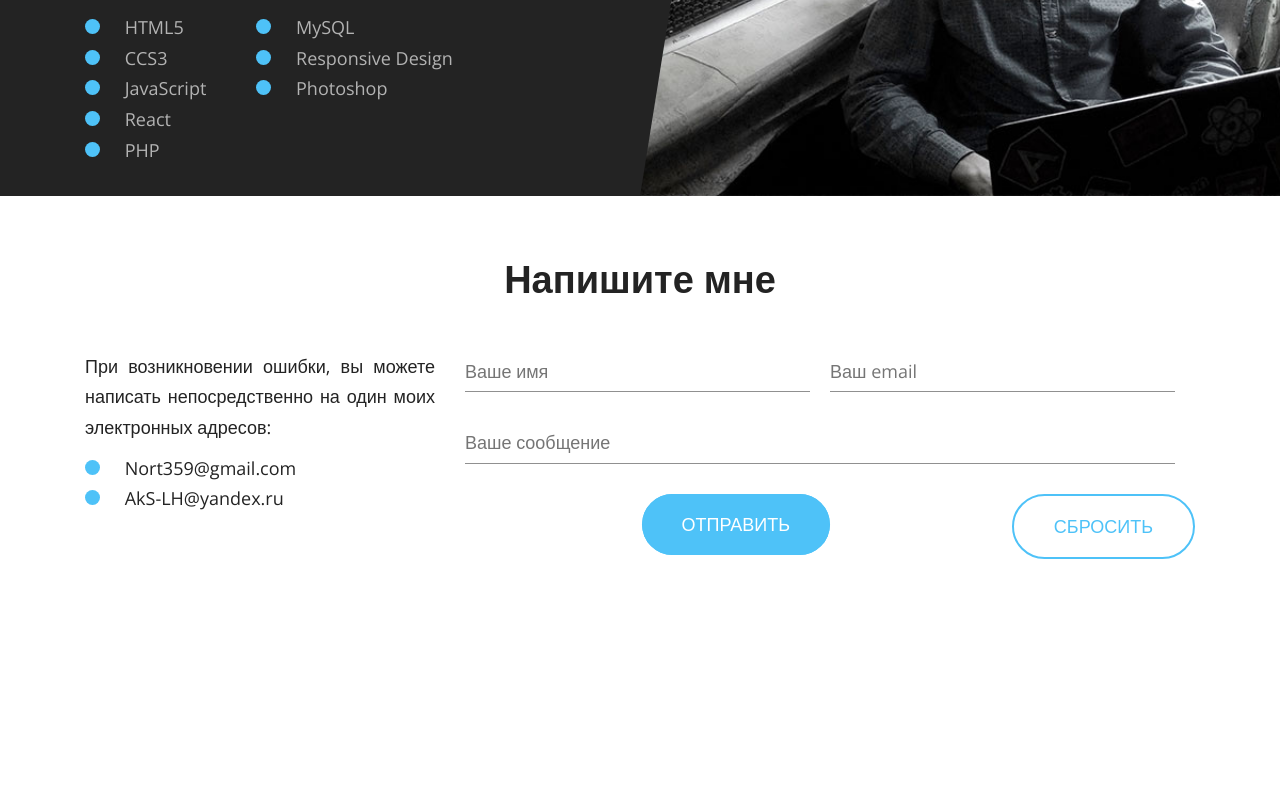
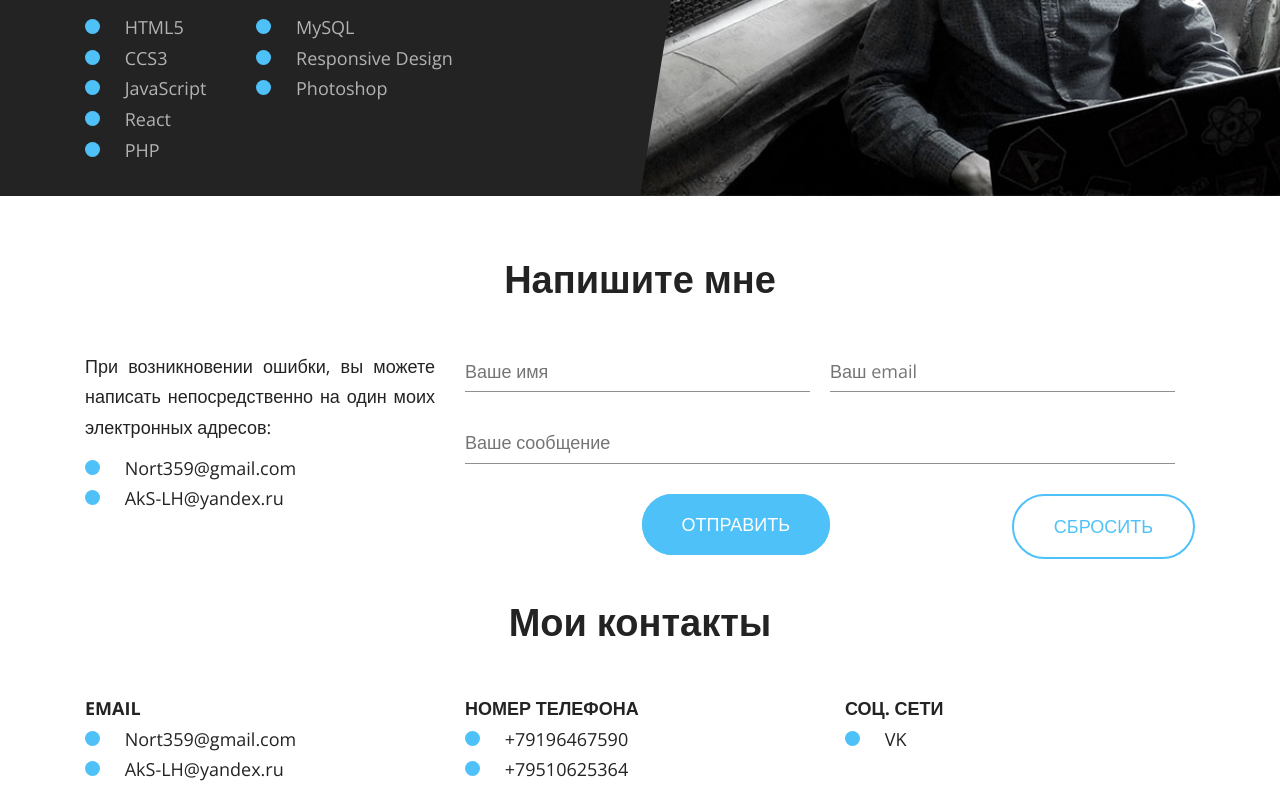
Before and after one commit to Nort359/My-Portfolio-Site, a website built with webpack: page src/index.html in a window 1280 px wide. Shown: the part 1669-2454 px from the top of the page. Built offline with nearby package versions, Linux system fonts and the light colour scheme.

Commit message:
Added contacts block

```diff
--- a/src/index.html
+++ b/src/index.html
@@ -269,5 +269,47 @@
             </div>
         </div>
     </section>
+
+    <section class="contacts container">
+        <div class="row">
+            <h2 class="heading">Мои контакты</h2>
+        </div>
+
+        <div class="row">
+            <div class="col-lg-4">
+                <div class="contacts__header">Email</div>
+                <div class="write-me__message__contact">
+                    <span class="write-me__message__marker"></span>
+                    <span class="write-me__message__title"><a href="mailto:Nort359@gmail.com">Nort359@gmail.com</a></span>
+                </div>
+
+                <div class="write-me__message__contact">
+                        <span class="write-me__message__marker"></span>
+                        <span class="write-me__message__title"><a href="mailto:AkS-LH@yandex.ru">AkS-LH@yandex.ru</a></span>
+                    </div>
+            </div>
+
+            <div class="col-lg-4">
+                <div class="contacts__header">Номер телефона</div>
+                <div class="write-me__message__contact">
+                    <span class="write-me__message__marker"></span>
+                    <span class="write-me__message__title">+79196467590</span>
+                </div>
+
+                <div class="contacts__message__contact">
+                    <span class="write-me__message__marker"></span>
+                    <span class="write-me__message__title">+79510625364</span>
+                </div>
+            </div>
+
+            <div class="col-lg-4">
+                <div class="contacts__header">Соц. сети</div>
+                <div class="write-me__message__contact">
+                    <span class="write-me__message__marker"></span>
+                    <span class="write-me__message__title"><a href="https://vk.com/id173995788" target="_blank">VK</a></span>
+                </div>
+            </div>
+        </div>
+    </section>
 </body>
 </html>
--- a/src/js/parts/inputs.js
+++ b/src/js/parts/inputs.js
@@ -34,14 +34,22 @@ const StylesUnderline = function(backgroundColor, transform) {
     this.transform = `scale(${transform})`;
 }
 
+// Стили для underline при событии input (change)
 const stylesOnChange = {
     valid: new StylesUnderline(greenColor, 1),
     invalid: new StylesUnderline(redColor, 1),
     byDefault: new StylesUnderline(mainColor, 1)
-}
+};
 
-const stylesOnBlur = Object.create(stylesOnChange);
-stylesOnBlur.valid = new StylesUnderline(greenColor, 0);
+// Стили для underline при событии focus
+const stylesOnFocus = Object.assign(stylesOnChange);
+
+// Стили для underline при событии blur
+const stylesOnBlur = {
+    valid: new StylesUnderline(greenColor, 0),
+    invalid: new StylesUnderline(redColor, 1),
+    byDefault: new StylesUnderline(mainColor, 0)
+};
 
 /**
  * Преобразовывает объект стилей в строку стилей
@@ -106,6 +114,9 @@ for (let i = 0; i < inputContainer.length; i++) {
     // Прикрепляем событие onInput (change) на каждый input
     input.addEventListener("input", event => onInputHandler(event, underline, stylesOnChange));
 
+    // Прикрепляем событие onFocus на каждый input
+    input.addEventListener("focus", event => onInputHandler(event, underline, stylesOnFocus));
+
     // Прикрепляем событие onBlur на каждый input
     input.addEventListener("blur", event => onInputHandler(event, underline, stylesOnBlur));
 }
--- /dev/null
+++ b/src/sass/layout/_contacts.scss
@@ -0,0 +1,9 @@
+.contacts {
+    &__header {
+        font-size: 1.8rem;
+        font-weight: 700;
+
+        text-transform: uppercase;
+        text-align: left;
+    }
+}
--- a/src/sass/layout/_write-me.scss
+++ b/src/sass/layout/_write-me.scss
@@ -1,6 +1,5 @@
 .write-me {
     margin-top: $blockTopMargin;
-    margin-bottom: 20rem;
 
     &__message {
         text-align: justify;
--- a/src/sass/pages/_home.scss
+++ b/src/sass/pages/_home.scss
@@ -2,3 +2,4 @@
 @import "layout/myworks";
 @import "layout/about";
 @import "layout/write-me";
+@import "layout/contacts";
```
Also changed, not shown: 2 other files.
